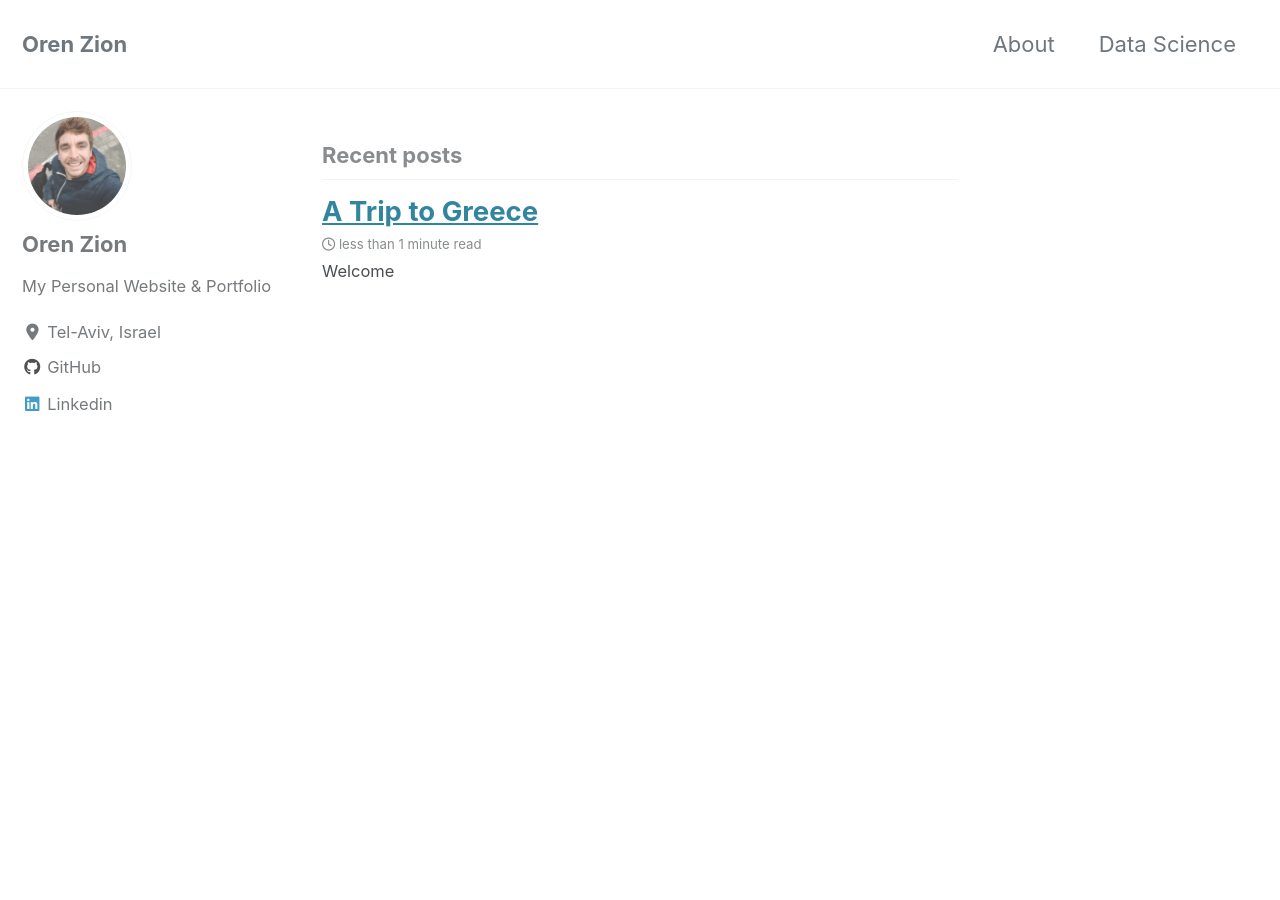
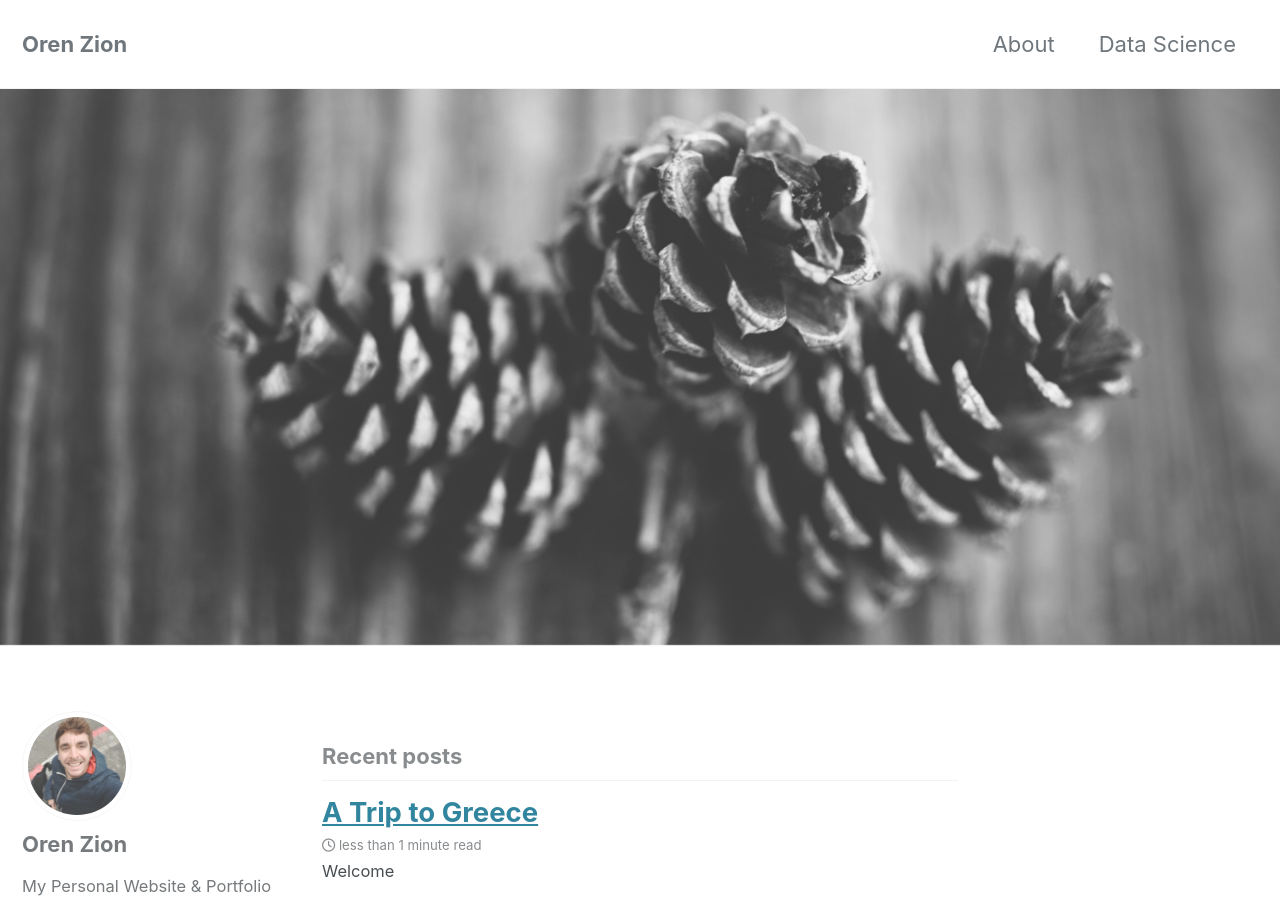
Before and after one commit to orenzion/orenzion.github.io, a Jekyll site: the page built from index.html, in a window 1280 px wide and 900 px high. Built offline with Jekyll 4.4.1, drawn with Linux system fonts in a browser that asks for light colours; cached includes are drawn as plain includes; nearby versions of some CDN libraries; the list of posts is cut into pages by our own code.

Commit message:
add image to home page

```diff
--- a/index.html
+++ b/index.html
@@ -1,5 +1,6 @@
 ---
 layout: home
 author_profile: true
-
+header:
+    image: "/images/blackandwhitepinecones.jpg"
 ---
```
Also changed, not shown: images/blackandwhitepinecones.jpg (added).
